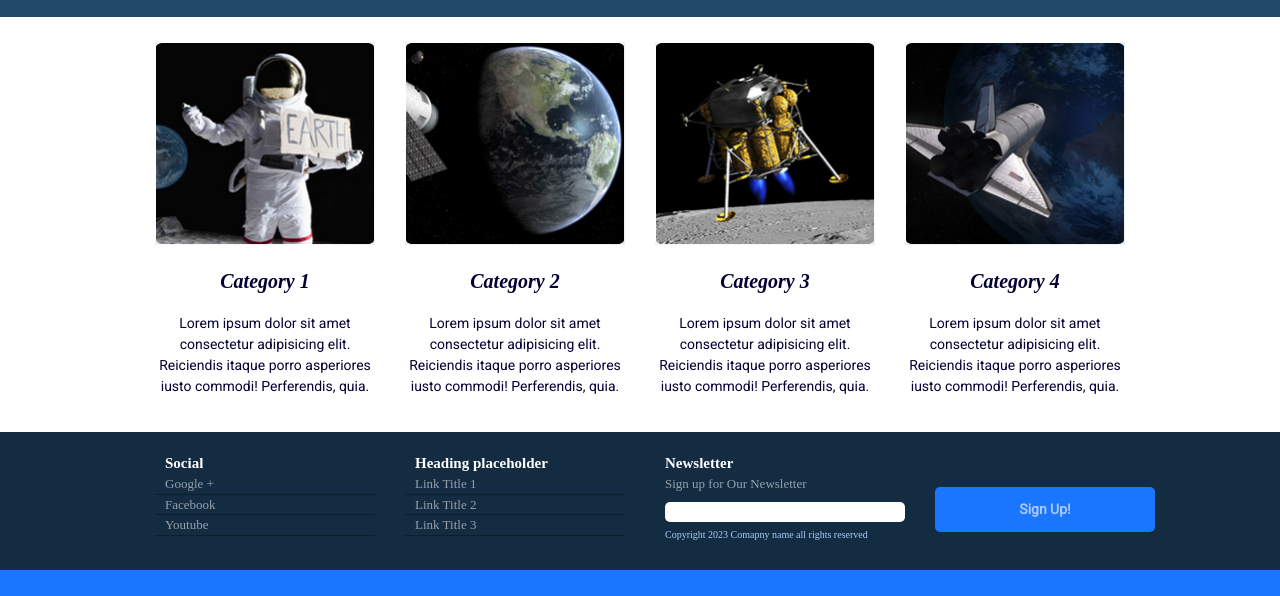
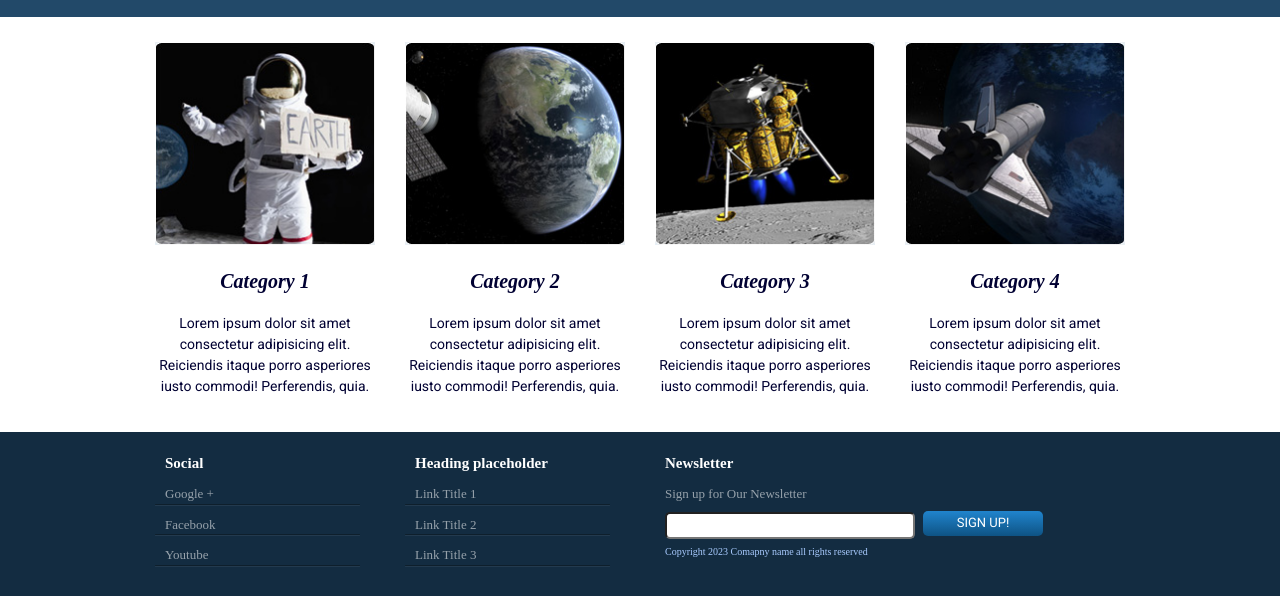
Before and after one commit to albertwiniarski/Cosmos, a plain HTML site: page index.html in a window 1280 px wide. Shown: the part 778-1374 px from the top of the page. Before the commit the page ends 1348 px from the top, so only its background shows below. Drawn offline with Linux system fonts and the light colour scheme.

Commit message:
Shadow-Readu

```diff
--- a/dev-assets/01-settings/_variables.scss
+++ b/dev-assets/01-settings/_variables.scss
@@ -19,6 +19,7 @@ $bg-blue-divider: #0e1f2c;
 $white-low-op: rgba(255, 255, 255, 0.555);
 
 $blue-gradient: linear-gradient(45deg, #3E5CC5 0%, #5B8AF8 100%);
+$blue-gradient-btn: linear-gradient(0deg, rgba(14,83,132,1) 0%, rgba(32,132,205,1) 100%);
 
 // Tekst
 $font-size-base: 1rem;
--- a/dev-assets/05-objects/_col.scss
+++ b/dev-assets/05-objects/_col.scss
@@ -28,8 +28,9 @@
         @include large-up {
             flex: 0 0 20%;
             max-width: 20%;
-            margin-top: 35px;
+            margin-top: 59px;
             padding-right: $grid-base *2;
+            padding-left: 3px;
         }
     }
 
--- a/dev-assets/06-components/_btn.scss
+++ b/dev-assets/06-components/_btn.scss
@@ -67,7 +67,7 @@
     }
 
     &--gradient {
-        background: $blue-gradient;
+        background: $blue-gradient-btn;
         color: $white;
         text-transform: uppercase;
 
@@ -83,19 +83,18 @@
     border: none;
     border-radius: $border-radius;
     display: inline-block;
-    font-size: $font-size-5;
-    font-weight: 700;
-    line-height: $line-height-base;
-    padding: .75rem 0;
+    font-size: 13px;
+    padding-top: 4px;
     text-align: center;
     transition: all .25s ease-in-out;
-    width: $grid-base * 22;
-    background-color: $light-blue;
+    width: $grid-base * 12;
+    background-color: $blue-gradient-btn;
+    height: 25px;
+
+}
+
+
+.c-hover {
+    background-color: darken($blue-dark, 15%);
     color: $white;
-
-     &:hover {
-         background-color: darken($blue-dark, 15%);
-         color: $white;
-
-    }
 }
--- a/dev-assets/08-utilities/_divider.scss
+++ b/dev-assets/08-utilities/_divider.scss
@@ -2,17 +2,23 @@
     height: 1px;
     background-color: $bg-blue-divider;
     margin-top: 2px;
+    border-radius: 5px;
 
 }
 
 .u-white-box {
-    height: 20px;
+    input[type=text] {
+        width: 100%;
+    }
+}
+
+.u-box-btn {
+    padding-right: 20px;
+}
+.u-text-input {
+    height: 27px;
     background-color: $white;
     margin-top: 10px;
     margin-left: 10px;
     border-radius: 5px;
 }
-
-.u-box-btn {
-    padding-right: 20px;
-}
--- a/dev-assets/08-utilities/_shadows.scss
+++ b/dev-assets/08-utilities/_shadows.scss
@@ -1,3 +1,16 @@
 .u-shad-dark {
     box-shadow: 0px, 10px;
 }
+
+.u-shad-btn {
+    filter: drop-shadow(0px 5px 2px #000000);
+}
+
+.u-shad-section {
+    -webkit-filter: drop-shadow(0px 2px 2px #000000) drop-shadow(0px -1px .3px rgba(255, 255, 255, 0.151));
+    filter: drop-shadow(0px 2px 2px #000000) drop-shadow(0px -1px .3px rgba(255, 255, 255, 0.151));
+}
+
+.u-shad-divid {
+    box-shadow: 0px .7px #ffffff17;
+}
--- a/dev-assets/08-utilities/_spacing.scss
+++ b/dev-assets/08-utilities/_spacing.scss
@@ -48,3 +48,7 @@
 .u-ml-3 {
     margin-left: $grid-base * 3;
 }
+
+.u-padding-right {
+    padding-right: $grid-base *3;
+}
--- a/dev-assets/08-utilities/_text.scss
+++ b/dev-assets/08-utilities/_text.scss
@@ -68,6 +68,7 @@
     margin-left: $grid-base;
     color: $white-low-op;
     margin-bottom: -2px;
+    padding-top: $grid-base;
 }
 
 .u-text-foooter-Copy {
--- a/index.html
+++ b/index.html
@@ -48,9 +48,9 @@
     </header>
     <!-- Szara sekcja -->
     <section>
-        <div class="u-bg-dark-gray">
+        <div class="u-bg-dark-gray u-shad-section u-shad-anti">
             <div class="o-container">
-                <div class="t-gray-section u-text-center">
+                <div class="t-gray-section u-text-center ">
                     <span class="t-gray-text">Lorem ipsum dolor sit amet - </span>
                     <span class="t-gray-text u-text-font">consectetur adipisicing elit.</span>
                 </div>
@@ -72,7 +72,7 @@
                                 <img class="c-icon-box" src="images/spacecraft.jpg" alt="zdjecie">
                                 <div class="t-photo-btn__texting">
                                     <h2 class="c-heading u-text-font u-text-size u-text-tilt u-mb-1 u-text-blue">Lorem Ipsum Dolor!</h2>
-                                    <a class="c-btn c-btn--gradient" href="#">CLICK HERE!</a>
+                                    <a class="c-btn c-btn--gradient u-shad-btn" href="#">CLICK HERE!</a>
                                 </div>
                             </div>
                         </div>
@@ -124,32 +124,34 @@
             <div class="o-container-special">
                 <div class="t-footer">
                     <div class="o-row">
-                        <div class="o-col o-col--lg25 u-text-left">
+                        <div class="o-col o-col--lg25 u-text-left u-padding-right">
                             <h4 class="u-text-s14 u-text-font u-text-left u-ml-1 u-text-white">Social</h4>
                             <p class="u-text-foooter">Google +</p>
-                            <div class="u-divider"></div>
+                            <div class="u-divider u-shad-divid"></div>
                             <p class="u-text-foooter">Facebook</p>
-                            <div class="u-divider"></div>
+                            <div class="u-divider u-shad-divid"></div>
                             <p class="u-text-foooter">Youtube</p>
-                            <div class="u-divider"></div>
+                            <div class="u-divider u-shad-divid"></div>
                         </div>
-                        <div class="o-col o-col--lg25">
+                        <div class="o-col o-col--lg25 u-padding-right">
                             <h4 class="u-text-s14 u-text-font u-text-left u-ml-1 u-text-white">Heading placeholder</h4>
                             <p class="u-text-foooter">Link Title 1</p>
-                            <div class="u-divider"></div>
+                            <div class="u-divider u-shad-divid"></div>
                             <p class="u-text-foooter">Link Title 2</p>
-                            <div class="u-divider"></div>
+                            <div class="u-divider u-shad-divid"></div>
                             <p class="u-text-foooter">Link Title 3</p>
-                            <div class="u-divider"></div>
+                            <div class="u-divider u-shad-divid"></div>
                         </div>
                         <div class="o-col o-col--lg28">
                             <h4 class="u-text-s14 u-text-font u-text-left u-ml-1 u-text-white">Newsletter</h4>
                             <p class="u-text-foooter">Sign up for Our Newsletter</p>
-                            <div class="u-white-box"></div>
+                            <div class="u-white-box">
+                                <input class="u-text-input" type="text">
+                            </div>
                             <p class="u-text-foooter-Copy">Copyright 2023 Comapny name all rights reserved</p>
                         </div>
                         <div class="o-col o-col--lg20">
-                            <a class="c-btn-footer u-text-blue" href="#">Sign Up!</a>
+                            <a class="c-btn-footer c-btn--gradient u-text-white c-hover" href="#">Sign Up!</a>
                         </div>
                     </div>
                 </div>
```
Also changed, not shown: dev-assets/style.css, 1 other file.
